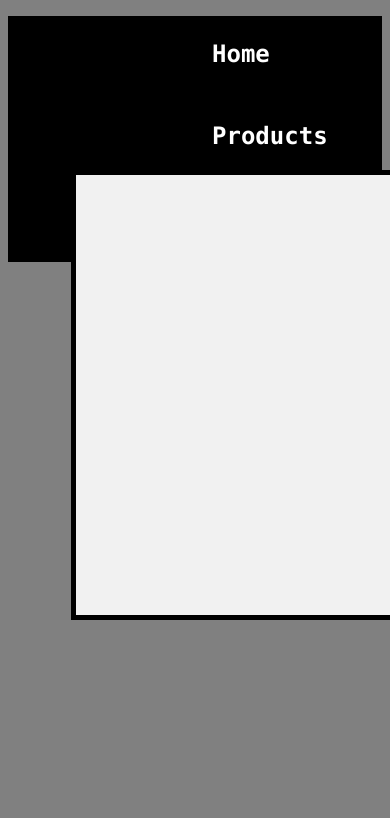
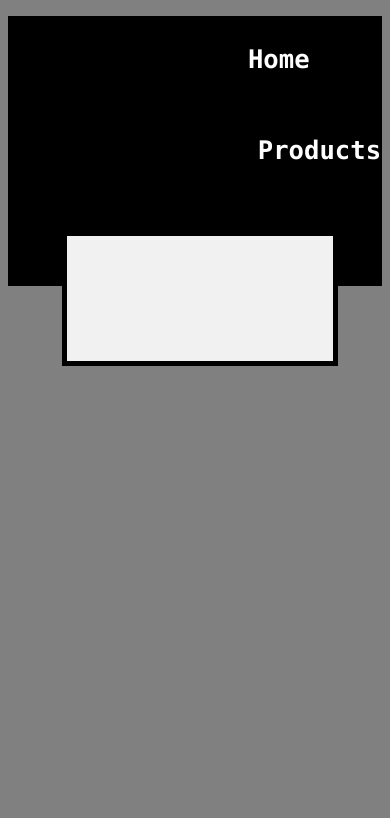
Before and after one commit to AxelCyber/WebWeb.SlutProj_Axel_Nymark, a plain HTML site: page index.html in a window 390 px wide. Shown: the top 818 px of the page. Drawn offline with Linux system fonts and the light colour scheme.

Commit message:
uppdate
skickar in det här för att jag behövde hjälp med mobil anpassning

```diff
--- a/Style.css
+++ b/Style.css
@@ -25,11 +25,11 @@ body
 #navMenu li a
 {
     display: inline-block;
-    margin: 10px 20px 10px;
-    padding: 14px 144px 20px;
+    margin: 4% 16% 3%;
+    padding: 4% 144px 5%;
     text-decoration: none;
     color: white;
-    font-size: 24px;
+    font-size: 160%;
 }
 
 #navMenu li a:hover
@@ -44,10 +44,10 @@ body
     background-color: #f1f1f1;
     position: absolute;
     float: left;
-    top: 150px;
+    top: 26%;
     left: 13%;
-    margin: 20px;
-    padding: 220px 450px;
+    margin: 3%;
+    padding: 16% 34%;
     border: thick solid black;
 }
 
@@ -392,7 +392,7 @@ body
     outline-color: black;
 }
 
-.{
+.s{
     font-size: 20px;
     position: absolute;
     float: left;
@@ -402,3 +402,11 @@ body
     outline-color: black;
     z-index: 5;
 }
+
+@media (max-device-width: 0px)
+{
+    #navMenu li a
+    {
+        font-size: 5px;
+    }
+}
```
Also changed, not shown: Loggin.html (+1 -1 lines), Products.html (+9 -1 lines).
